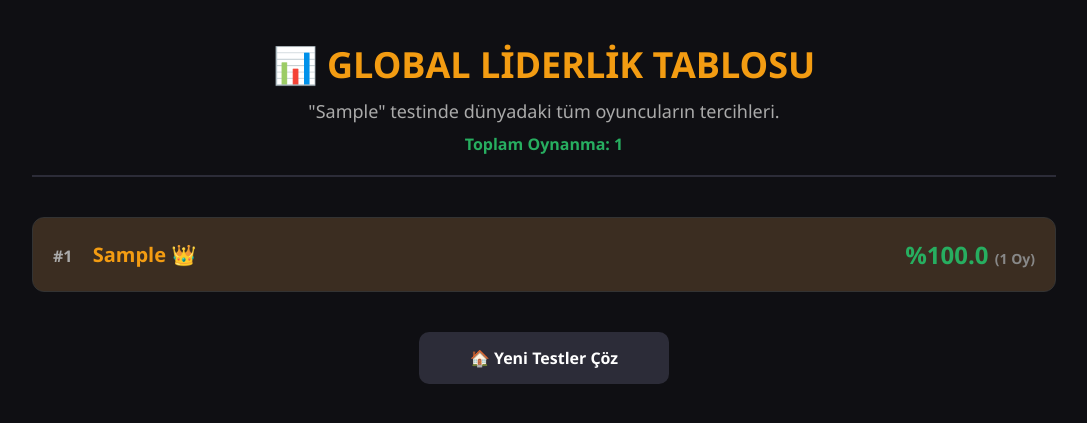
After one commit to onurcakal0/hangieasy-game, a Flask app: page /istatistikler/1 in a window 1280 px wide. The commit adds this page. Shown: the top 423 px of the page, without its empty margins (96-1183 px from the left). Run offline with Flask 3, Linux system fonts and the light colour scheme; tables that the repository leaves empty hold one stand-in row (values such as "Sample post").

Commit message:
Admin paneli ve Global Liderlik tablosu eklendi

```diff
--- a/app.py
+++ b/app.py
@@ -48,6 +48,12 @@ class Soru(db.Model):
     resim_url_2 = db.Column(db.String(300), nullable=True)
     secenekler = db.Column(db.String(500))
     dogru_cevap = db.Column(db.String(100))
+# 5. Tablo: İSTATİSTİKLER (Hangi seçenek kaç kere şampiyon oldu)
+class Istatistik(db.Model):
+    id = db.Column(db.Integer, primary_key=True)
+    oyun_id = db.Column(db.Integer, db.ForeignKey('oyun.id'), nullable=False)
+    secenek_ismi = db.Column(db.String(100), nullable=False)
+    sampiyonluk_sayisi = db.Column(db.Integer, default=1)
 
 with app.app_context():
     db.create_all()
@@ -263,5 +269,65 @@ def oyun_sil(oyun_id):
 
     # Stüdyoya geri dön
     return redirect(url_for('profil'))
+# --- 👑 GİZLİ KONTROL MERKEZİ (ADMIN PANEL) ---
+@app.route('/admin-panel')
+def admin_panel():
+    # Sadece giriş yapmış ve adı "patron" (veya senin adın) olan kişi girebilir!
+    ADMIN_KULLANICI_ADI = 'onur1' # <-- BURAYA KENDİ KULLANICI ADINI YAZ KRAL!
+
+    if session.get('kullanici_adi') != ADMIN_KULLANICI_ADI:
+        return "<h1 style='color:red; text-align:center; margin-top:50px;'>🚨 HOP! Burası Edu.X CTO'su Mustafa Onur Çakal'ın özel ofisidir. Giremezsin!</h1>", 403
+
+    tum_oyunlar = Oyun.query.all()
+    tum_kullanicilar = Kullanici.query.all()
+
+    return render_template('admin.html', oyunlar=tum_oyunlar, kullanici_sayisi=len(tum_kullanicilar))
+
+@app.route('/admin-sil/<int:oyun_id>', methods=['POST'])
+def admin_sil(oyun_id):
+    ADMIN_KULLANICI_ADI = 'onur1' # <-- BURAYA DA KENDİ KULLANICI ADINI YAZ!
+
+    if session.get('kullanici_adi') != ADMIN_KULLANICI_ADI:
+        return "Yetkisiz Erişim!", 403
+
+    silinecek_oyun = Oyun.query.get_or_404(oyun_id)
+
+    # Acımak yok, sorularıyla beraber kökünden kazı!
+    Soru.query.filter_by(oyun_id=silinecek_oyun.id).delete()
+    db.session.delete(silinecek_oyun)
+    db.session.commit()
+
+    return redirect(url_for('admin_panel'))
+# --- GLOBAL VERİ VE LİDERLİK MOTORU ---
+@app.route('/api/kazandi', methods=['POST'])
+def kazandi_kaydet():
+    data = request.json
+    oyun_id = data.get('oyun_id')
+    kazanan_isim = data.get('kazanan')
+
+    # Bu seçenek daha önce bu oyunda şampiyon olmuş mu?
+    istatistik = Istatistik.query.filter_by(oyun_id=oyun_id, secenek_ismi=kazanan_isim).first()
+    if istatistik:
+        istatistik.sampiyonluk_sayisi += 1 # Varsa sayacı 1 artır
+    else:
+        # Yoksa yeni kayıt oluştur
+        yeni_istatistik = Istatistik(oyun_id=oyun_id, secenek_ismi=kazanan_isim, sampiyonluk_sayisi=1)
+        db.session.add(yeni_istatistik)
+
+    db.session.commit()
+    return jsonify({"status": "success"})
+
+@app.route('/istatistikler/<int:oyun_id>')
+def istatistik_sayfasi(oyun_id):
+    oyun = Oyun.query.get_or_404(oyun_id)
+    # En çok şampiyon olandan en aza doğru ilk 10'u çek
+    istatistikler = Istatistik.query.filter_by(oyun_id=oyun_id).order_by(Istatistik.sampiyonluk_sayisi.desc()).limit(10).all()
+
+    # Yüzdelik dilim hesaplamak için toplam şampiyonluk sayısını bul
+    toplam_oy = sum([ist.sampiyonluk_sayisi for ist in istatistikler]) if istatistikler else 0
+
+    return render_template('istatistik.html', oyun=oyun, istatistikler=istatistikler, toplam_oy=toplam_oy)
+
+
 if __name__ == '__main__':
     app.run(debug=True, port=5001)
--- /dev/null
+++ b/templates/istatistik.html
@@ -0,0 +1,63 @@
+<!DOCTYPE html>
+<html lang="tr">
+<head>
+    <meta charset="UTF-8">
+    <title>{{ oyun.baslik }} | Global Liderlik Tablosu</title>
+    <style>
+        * { margin: 0; padding: 0; box-sizing: border-box; font-family: 'Segoe UI', sans-serif; }
+        body { background-color: #0f0f13; color: #ffffff; padding: 40px 10%; }
+
+        .baslik { text-align: center; margin-bottom: 40px; border-bottom: 2px solid #2c2c38; padding-bottom: 20px;}
+        .baslik h1 { color: #f39c12; font-size: 36px; text-transform: uppercase; margin-bottom: 10px;}
+
+        .liste { display: flex; flex-direction: column; gap: 20px; }
+
+        .istatistik-satiri { background-color: #1a1a24; padding: 20px; border-radius: 12px; border: 1px solid #333; position: relative; overflow: hidden;}
+
+        /* İlerleme Çubuğu Animasyonu */
+        .bar-arkaplan { position: absolute; left: 0; top: 0; height: 100%; background-color: rgba(243, 156, 18, 0.15); z-index: 1; transition: width 1s ease-out;}
+
+        .icerik { position: relative; z-index: 2; display: flex; justify-content: space-between; align-items: center; font-size: 20px; font-weight: bold;}
+        .siralam-sayisi { color: #aaa; font-size: 16px; margin-right: 15px;}
+        .oy-orani { color: #27ae60; font-size: 24px; }
+
+        .btn-geri { display: block; width: 250px; margin: 40px auto 0; text-align: center; background-color: #2c2c38; color: white; padding: 15px 20px; border-radius: 10px; text-decoration: none; font-weight: bold; transition: 0.3s;}
+        .btn-geri:hover { background-color: #f39c12; color: #000; }
+    </style>
+</head>
+<body>
+
+    <div class="baslik">
+        <h1>📊 GLOBAL LİDERLİK TABLOSU</h1>
+        <p style="color: #aaa; font-size:18px;">"{{ oyun.baslik }}" testinde dünyadaki tüm oyuncuların tercihleri.</p>
+        <p style="color: #27ae60; margin-top:10px; font-weight:bold;">Toplam Oynanma: {{ toplam_oy }}</p>
+    </div>
+
+    <div class="liste">
+        {% if istatistikler|length == 0 %}
+            <h2 style="text-align: center; color: #888;">Henüz hiç kimse bu testi tamamlamadı. İlk şampiyonu sen belirle!</h2>
+        {% else %}
+            {% for ist in istatistikler %}
+                {% set yuzde = ((ist.sampiyonluk_sayisi / toplam_oy) * 100)|round(1) %}
+
+                <div class="istatistik-satiri">
+                    <div class="bar-arkaplan" style="width: {{ yuzde }}%;"></div>
+
+                    <div class="icerik">
+                        <div>
+                            <span class="siralam-sayisi">#{{ loop.index }}</span>
+                            <span style="color: {% if loop.index == 1 %}#f39c12{% else %}#fff{% endif %};">
+                                {{ ist.secenek_ismi }} {% if loop.index == 1 %}👑{% endif %}
+                            </span>
+                        </div>
+                        <div class="oy-orani">%{{ yuzde }} <span style="font-size:14px; color:#888;">({{ ist.sampiyonluk_sayisi }} Oy)</span></div>
+                    </div>
+                </div>
+            {% endfor %}
+        {% endif %}
+    </div>
+
+    <a href="/" class="btn-geri">🏠 Yeni Testler Çöz</a>
+
+</body>
+</html>
```
Also changed, not shown: templates/admin.html (added, +83 -0 lines), templates/turnuva.html (+10 -2 lines).
